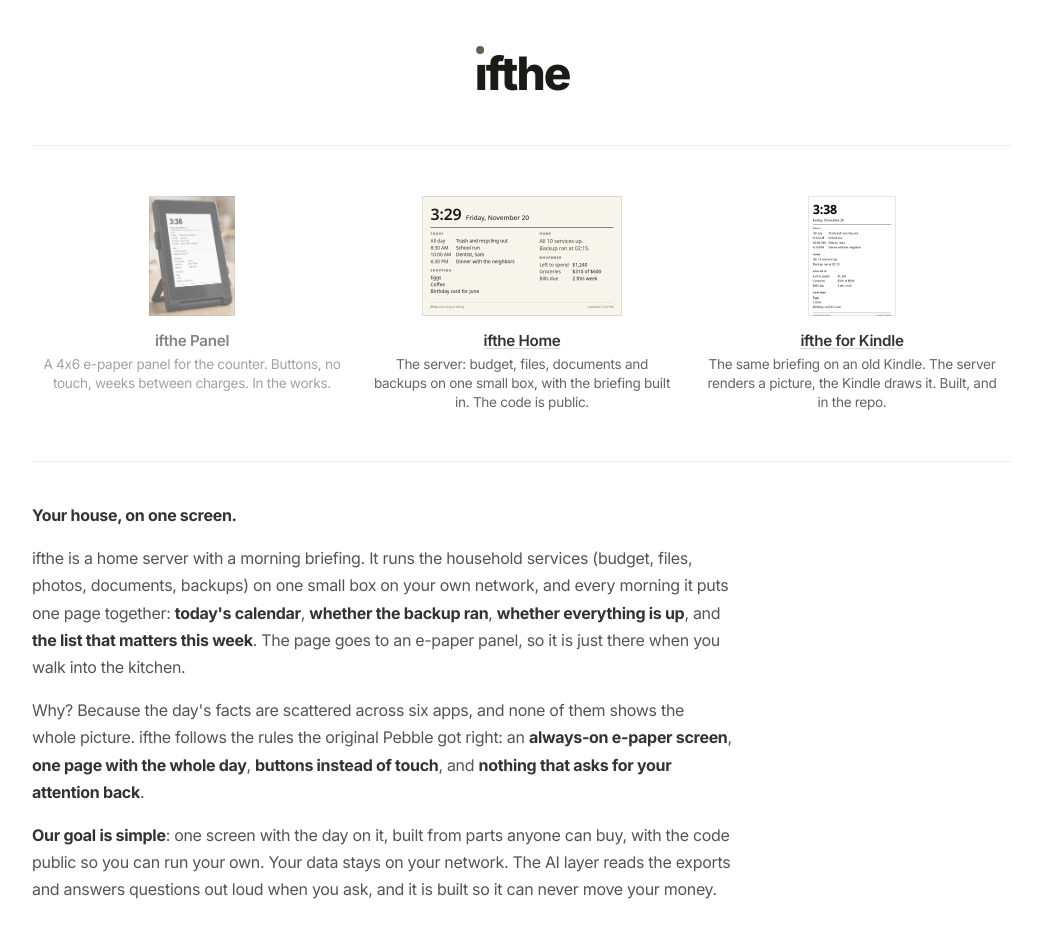
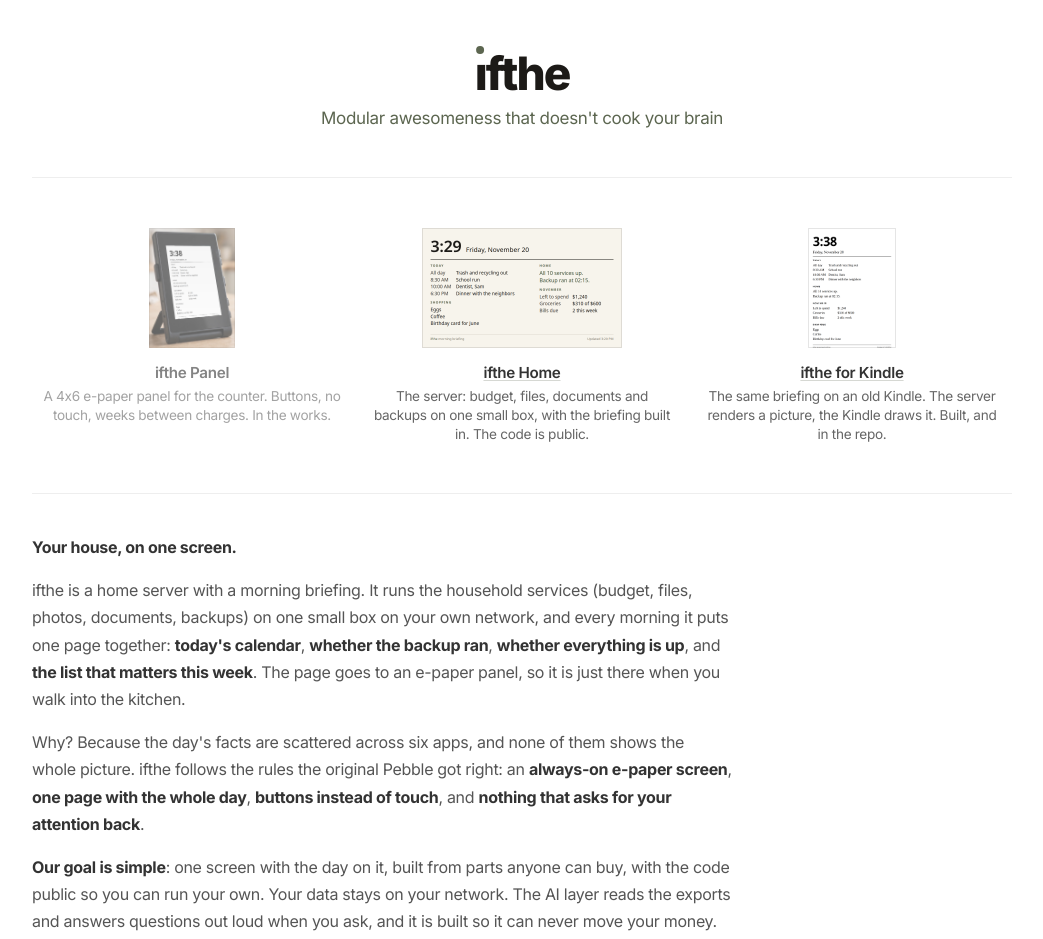
Before and after one commit to Thingscorp/ifthe, a plain HTML site: page site/index.html in a window 1280 px wide. Shown: the top 939 px of the page, without its empty margins (118-1161 px from the left). Drawn offline with Linux system fonts and the light colour scheme.

Commit message:
Landing: tagline under the wordmark, in the owner's words

```diff
--- a/site/index.html
+++ b/site/index.html
@@ -24,9 +24,10 @@ a:hover { color: #48523e; text-decoration-color: #48523e80; }
 a:focus-visible, .product-card:focus-visible { outline: 2px solid #5c6650; outline-offset: 3px; }
 .visually-hidden { position: absolute; width: 1px; height: 1px; overflow: hidden; clip: rect(0 0 0 0); white-space: nowrap; }
 .page-container { background: #fff; flex-direction: column; max-width: 1100px; min-height: 100vh; margin: 0 auto; display: flex; }
-.header { justify-content: center; align-items: center; padding: 50px 40px; display: flex; position: relative; }
+.header { justify-content: center; align-items: center; padding: 50px 40px; display: flex; flex-direction: column; position: relative; }
 .header:after { content: ""; background-color: #eee; height: 1px; position: absolute; bottom: 0; left: 60px; right: 60px; }
 .wordmark { font-size: 46px; font-weight: 800; letter-spacing: -2px; color: #1c1a17; line-height: 1; }
+.tagline { font-size: 17px; color: #5c6650; margin-top: 12px; text-align: center; }
 .wordmark .i { position: relative; }
 .wordmark .i:after { content: ""; position: absolute; left: 50%; top: .02em; transform: translateX(-50%); width: .17em; height: .17em; border-radius: 50%; background: #5c6650; }
 .product-lineup { justify-content: space-between; gap: 10px; padding: 40px 60px; display: flex; position: relative; }
@@ -92,6 +93,7 @@ a:focus-visible, .product-card:focus-visible { outline: 2px solid #5c6650; outli
 
   <div class="header">
     <div class="wordmark"><span class="i">&#305;</span>fthe</div>
+    <div class="tagline">Modular awesomeness that doesn't cook your brain</div>
   </div>
 
   <div class="product-lineup">
```
